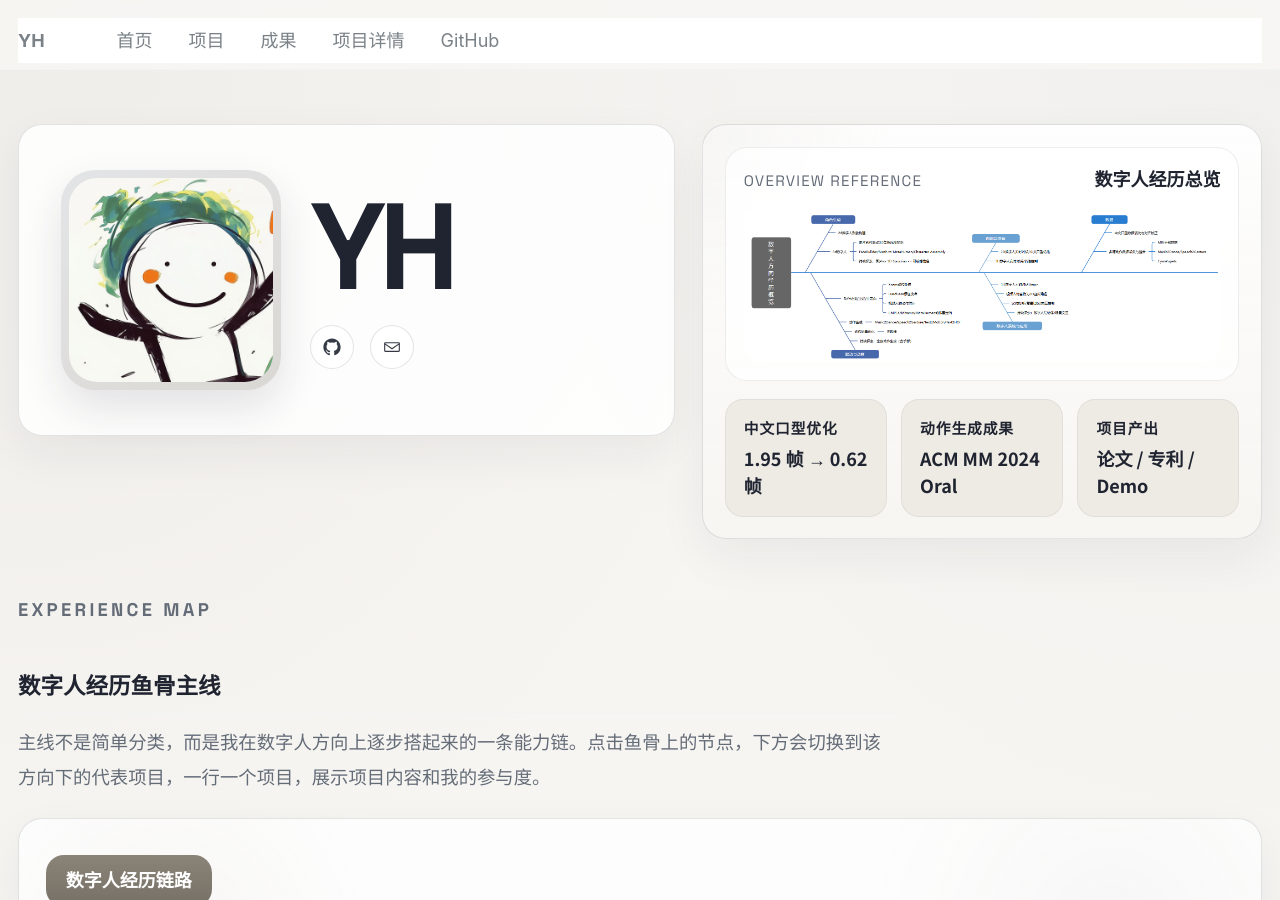
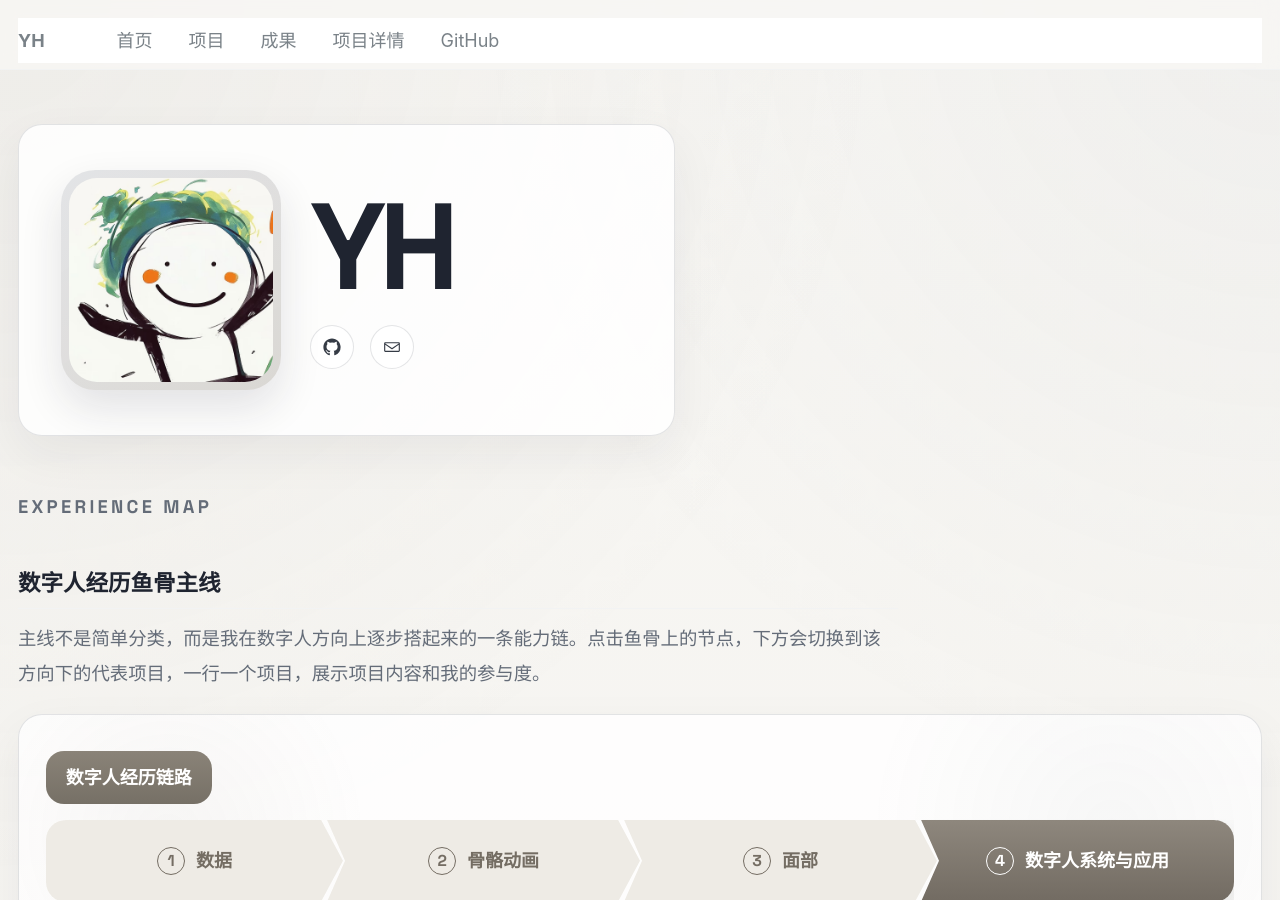
Before and after one commit to svitass/svitass.github.io, a Jekyll site: the page built from _pages/about.md, in a window 1280 px wide and 900 px high. Built offline with Jekyll 4.4.1, drawn with Linux system fonts in a browser that asks for light colours.

Commit message:
Remove duplicate overview section

```diff
--- a/_pages/about.md
+++ b/_pages/about.md
@@ -34,29 +34,6 @@ redirect_from:
       </div>
     </div>
 
-    <aside class="resume-hero__visual">
-      <div class="resume-hero__map-card">
-        <div class="resume-hero__map-head">
-          <span>Overview Reference</span>
-          <strong>数字人经历总览</strong>
-        </div>
-        <img src="/images/projects/overview.png" alt="数字人方向经历总览图">
-      </div>
-      <div class="resume-hero__signal">
-        <div class="resume-hero__signal-item">
-          <span>中文口型优化</span>
-          <strong>1.95 帧 → 0.62 帧</strong>
-        </div>
-        <div class="resume-hero__signal-item">
-          <span>动作生成成果</span>
-          <strong>ACM MM 2024 Oral</strong>
-        </div>
-        <div class="resume-hero__signal-item">
-          <span>项目产出</span>
-          <strong>论文 / 专利 / Demo</strong>
-        </div>
-      </div>
-    </aside>
   </section>
 
   <section id="experience-map" class="portfolio-section">
```
